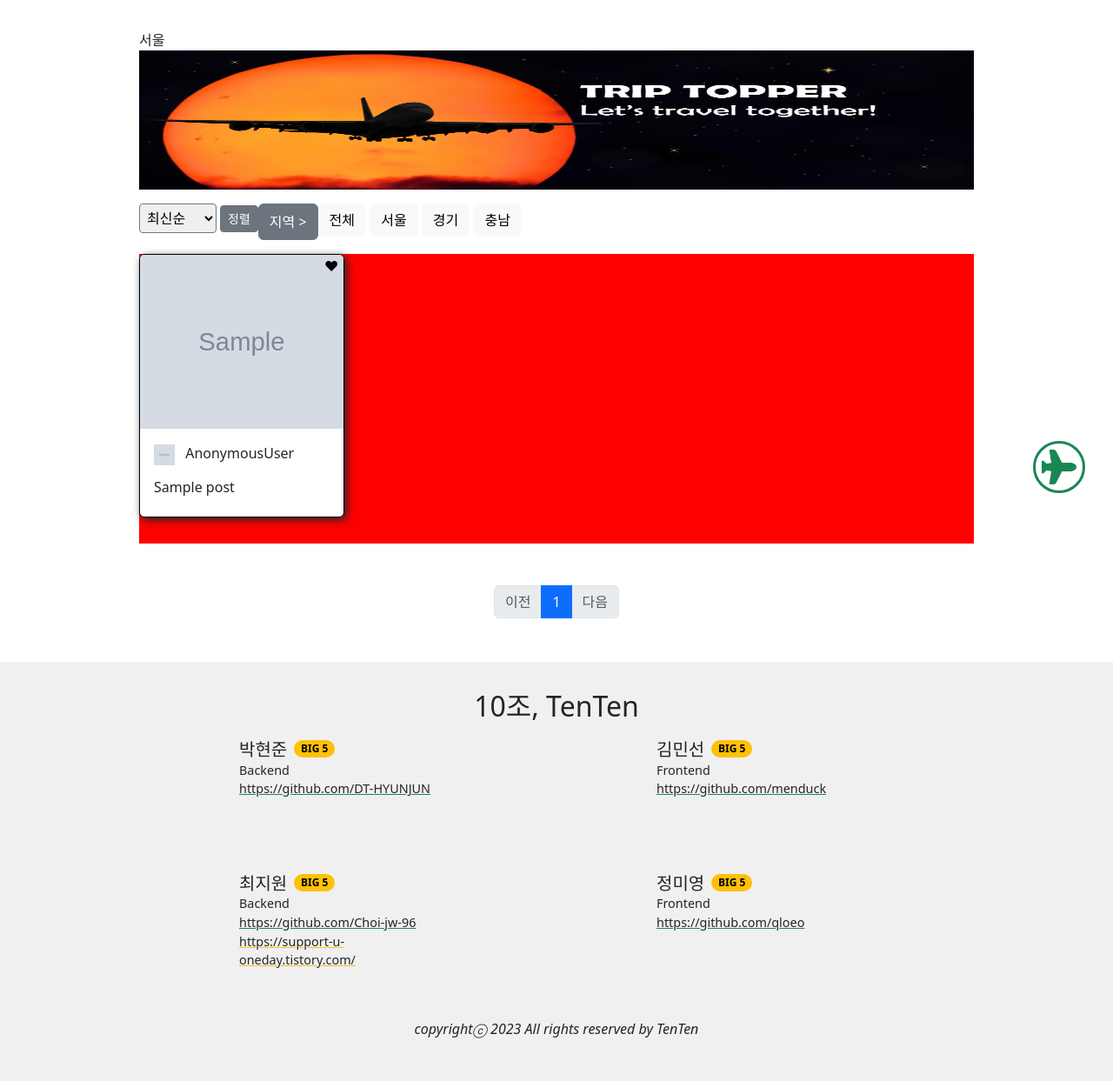
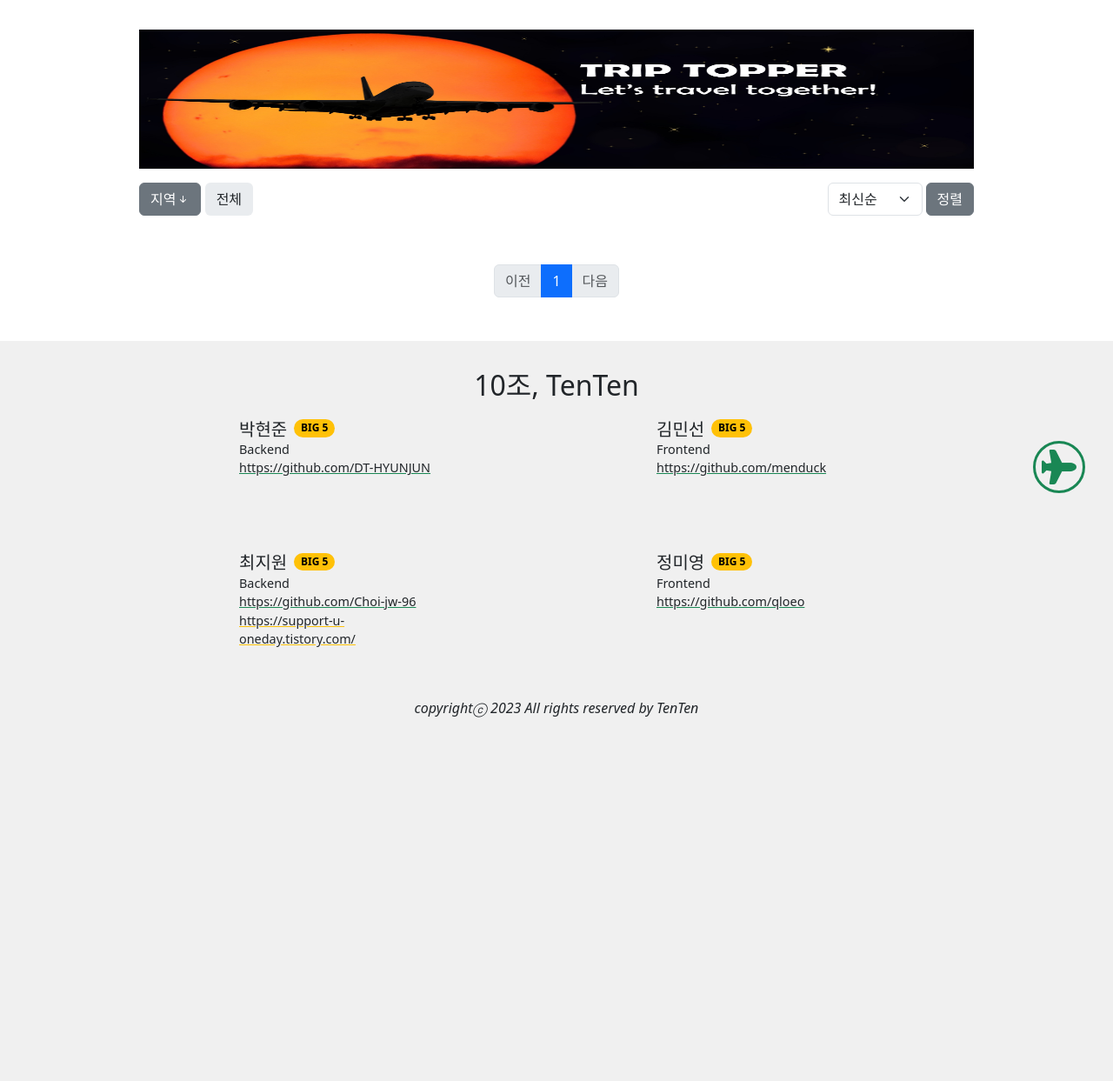
Before and after one commit to DT-HYUNJUN/tourist-spots-review-site, a Django app: page /posts/ in a window 1280 px wide. Shown: the part 201-1444 px from the top of the page at 87% size. After the commit the page ends 1026 px from the top, so only its background shows below. Run offline with Django 3.2, Linux system fonts and the light colour scheme; tables that the repository leaves empty hold one stand-in row (values such as "Sample post"); grey boxes marked "Sample" are stand-in pictures.

Commit message:
[UPDATE] Post index, detail

```diff
--- a/posts/models.py
+++ b/posts/models.py
@@ -23,7 +23,7 @@ class Post(models.Model):
 
 
     def post_image_path(instance, filename):
-        return f'posts/{instance.pk}/{filename}'
+        return f'posts/{instance.user}/{instance.title}/{filename}'
     image = models.ImageField(blank=True, upload_to=post_image_path)
 
 
@@ -31,7 +31,6 @@ class Post(models.Model):
         if self.image:
             os.remove(os.path.join(settings.MEDIA_ROOT, self.image.name))
         super(Post, self).delete(*args, **kargs)
-
 
     def save(self, *args, **kwargs):
         if self.id:
--- a/posts/templates/posts/index.html
+++ b/posts/templates/posts/index.html
@@ -1,203 +1,58 @@
 {% extends 'base.html' %}
 {% load static %}
 {% block style %}
-<style>
-  *{
-    box-sizing: border-box;
-  }
-
-  {% comment %} .box{
-    border: 1px solid black;
-  } {% endcomment %}
-
-  section {
-    margin-bottom: 1rem;
-  }
-
-  a {
-    text-decoration: none;
-    color: inherit;
-  }
-
-  #container-posts{
-    display: grid;
-    grid-template-columns: repeat(4, 1fr);
-    grid-template-rows: 1fr;
-    column-gap: 5px;
-    row-gap: 10px;
-    background-color: red;
-  }
-
-  @media all and (max-width:479px) {
-    #container-posts {
-      grid-template-columns: 1fr;
-      grid-template-rows: repeat(4, 1fr);
-      column-gap: 10px;
-      row-gap: 10px;
-      background-color : yellow;
-    }
-  }
-
-  .card-user{
-    display: flex;
-    flex-wrap: nowrap;
-  }
-
-  .username{
-    margin-left: 0.5em;
-  }
-
-  .card-title {
-    display: -webkit-box;
-    -webkit-line-clamp: 1;
-    -webkit-box-orient: vertical;
-    overflow: hidden;
-    text-overflow: ellipsis;
-  }
-  .card {
-    height: auto;
-    border: 1px solid black;
-    box-shadow: 3px 3px 10px;
-    margin: auto;
-    margin-bottom: 30px;
-    transition: all 0.5s;
-    transition-delay: 0.4s;
-  }
-
-
-
-
-  .post-item img{
-    height: 200px;
-    object-fit: fill;
-    position: relative;
-  }
-
-  .like-user{
-    position: absolute;
-    top : 0;
-    right: 0;
-    background: none;
-    border: none;
-  }
-
-  .user-profile:not(.post.image){
-    width: 1.5em;
-    height: 1.5em;
-  }
-
-  .main-img {
-    width: 100%;
-    height: 10em;
-    object-fit: fill;
-  }
-
-  .noimage-img{
-    display: block;
-    margin: auto;
-    width: 80%;
-    object-fit: fill;
-  }
-
-  .viewed-order{
-    display: flex;
-  }
-
-  .viewed-order-buttons{
-    margin-left: auto;
-  }
-
-  .hidden {
-    display: none;
-  }
-</style>
 <link rel="stylesheet" href="{% static 'style/posts/index.css' %}">
 {% endblock style %}
 
 {% block content %}
 
 <main>
-  <a href="{% url 'posts:region' '서울' %}" data-subject="서울">서울</a>
   <section class="box">
     <img src="{% static 'img/posts-main-img.jpg' %}" class="main-img" alt="triptopper베너이미지" />
   </section>
-  <section class='Box viewed-order'>
-    {% comment %} <div class="viewed-order-buttons">
-      <button type="button" class="btn btn-outline-dark" >최신순</button>
-      <button type="button" class="btn btn-outline-dark" >인기순</button>
-      <button type="button" class="btn btn-outline-dark" >댓글순</button>
-    </div> {% endcomment %}
+  <section class='Box viewed-order mb-0'>
+    <div class="d-flex justify-content-between w-100">
+      <div class="d-flex">
+        <div>
+          <button id="region-button" class="btn btn-secondary">지역<i id="arrow" class="bi bi-arrow-down-short"></i></button>
+          <a href="{% url 'posts:index' %}"><li class="btn bg-body-secondary">전체</li></a>
+        </div>
+      </div>
       <form method="GET">
         <div class="d-flex justify-content-end align-items-center gap-1 mb-2">
-        <select name="select_sorting" id="select_sorting" class="p-1 rounded-1">
+          <select class="form-select" name="select_sorting" id="select_sorting" class="p-1 rounded-1">
             <option value="최신순" {% if select_sorting == '최신순' %}selected{% endif %}>최신순</option>
             <option value="오래된순" {% if select_sorting == '오래된순' %}selected{% endif %}>오래된순</option>
+            <option value="인기순" {% if select_sorting == '인기순' %}selected{% endif %}>인기순</option>
+            <option value="평점순" {% if select_sorting == '평점순' %}selected{% endif %}>평점순</option>
           </select>
-        <input type="submit" class="btn btn-secondary btn-sm" value="정렬">
+          <input type="submit" class="btn btn-secondary" value="정렬">
         </div>
       </form>
-
-    <div class="d-flex">
-      <button id="region-button" class="btn btn-secondary region-button">지역 <span>></span></button>
-      <ul id="region-list" class="region-list">
-        <li class="btn btn-light"><a href="{% url 'posts:index' %}">전체</a></li>
-        <li class="btn btn-light"><a href="{% url 'posts:region' '서울' %}">서울</a></li>
-        <li class="btn btn-light">경기</li>
-        <li class="btn btn-light">충남</li>
-      </ul>
-    </div>
-
-  </section>
-  <section class="box">
-    <div id="container-posts">
-      {% for post in posts %}
-      <div class="post-item">
-        <a href="{% url 'posts:detail' post.pk %}" class="card">
-          {% if post.image %}
-          <img src="{{ post.image.url }}" alt="여행사진" class="card-img-top" />
-          {% else %}
-          <img
-            src="{% static 'img/noimage.jpg' %}"
-            alt="이미지없음"
-            class="card-img-top noimage-img"
-          />
-          {% endif %}
-          <form action="{% url 'posts:post_likes' post.pk %}" method="POST">
-            {% csrf_token %}
-            {% if request.user in post.like_posts.all %}
-            <input class='like-user' type="submit" value="🤍">
-            {% else %}
-            <input class='like-user' type="submit" value="❤">
-            {% endif %}
-          </form>
-
-
-          <div class="card-body">
-            <div class="card-user">
-              <p>
-                {% if post.user.profile_image %}
-                <img
-                  class="user-profile"
-                  src="{{ post.user.profile_image }}"
-                  alt="사용자프로필이미지"
-                />
-                {% else %}
-                <img
-                class="user-profile"
-                src="{% static 'img/user_profile.png' %}"
-                alt="기본프로필이미지"
-                />
-              </p>
-                {% endif %}
-              <span class="username">{{user}}</span>
-            </div>
-            <h6 class="card-title">{{ post.title }}</h6>
-          </div>
-        </a>
-      </div>
-      {% endfor %}
     </div>
   </section>
+  <ul id="region-list" class="mb-3 hidden">
+    <div class="">
+      <a href="{% url 'posts:region' '서울' %}"><li class="btn bg-body-secondary">서울</li></a>
+      <a href="{% url 'posts:region' '인천' %}"><li class="btn bg-body-secondary">인천</li></a>
+      <a href="{% url 'posts:region' '경기' %}"><li class="btn bg-body-secondary">경기</li></a>
+      <a href="{% url 'posts:region' '강원' %}"><li class="btn bg-body-secondary">강원</li></a>
+      <a href="{% url 'posts:region' '충남' %}"><li class="btn bg-body-secondary">충남</li></a>
+      <a href="{% url 'posts:region' '세종' %}"><li class="btn bg-body-secondary">세종</li></a>
+      <a href="{% url 'posts:region' '대전' %}"><li class="btn bg-body-secondary">대전</li></a>
+      <a href="{% url 'posts:region' '충북' %}"><li class="btn bg-body-secondary">충북</li></a>
+      <a href="{% url 'posts:region' '전북' %}"><li class="btn bg-body-secondary">전북</li></a>
+      <a href="{% url 'posts:region' '전남' %}"><li class="btn bg-body-secondary">전남</li></a>
+      <a href="{% url 'posts:region' '광주' %}"><li class="btn bg-body-secondary">광주</li></a>
+      <a href="{% url 'posts:region' '경북' %}"><li class="btn bg-body-secondary">경북</li></a>
+      <a href="{% url 'posts:region' '경남' %}"><li class="btn bg-body-secondary">경남</li></a>
+      <a href="{% url 'posts:region' '대구' %}"><li class="btn bg-body-secondary">대구</li></a>
+      <a href="{% url 'posts:region' '울산' %}"><li class="btn bg-body-secondary">울산</li></a>
+      <a href="{% url 'posts:region' '부산' %}"><li class="btn bg-body-secondary">부산</li></a>
+      <a href="{% url 'posts:region' '제주특별자치도' %}"><li class="btn bg-body-secondary">제주</li></a>
+    </div>
+  </ul>
+
 
   <ul class="pagination justify-content-center mt-5">
     {% comment %}
@@ -259,4 +114,5 @@
 
 {% block javascript %}
 <script src="{% static 'js/region.js' %}"></script>
+<script src="{% static 'js/new.js' %}"></script>
 {% endblock javascript %}
--- a/posts/views.py
+++ b/posts/views.py
@@ -1,4 +1,5 @@
-from datetime import timezone
+from datetime import timezone, datetime
+from django.db.models import Count
 from django.shortcuts import get_object_or_404, render, redirect
 from django.utils import timezone
 from .models import Post, PostComment
@@ -14,14 +15,15 @@ from django.http import JsonResponse
 
 def index(request):
     posts = Post.objects.all().order_by('-pk')
+    new_posts(posts)
     select_sorting = request.GET.get('select_sorting')
+    posts = sorting(posts, select_sorting)
     page = request.GET.get('page', '1')
     per_page = 4
     paginator = Paginator(posts, per_page)
     last_page = paginator.num_pages
     page_obj = paginator.get_page(page)
-    posts = sorting(posts, select_sorting)
-    new_posts(posts)
+
     context = {
         'last_page': last_page,
         'posts': page_obj,
@@ -30,6 +32,19 @@ def index(request):
         'select_sorting': select_sorting,
     }
     return render(request, 'posts/index.html', context)
+
+
+def sorting(queryset, select_sorting):
+    if select_sorting == '최신순':
+        return queryset.order_by('-pk')
+    elif select_sorting == '오래된순':
+        return queryset.order_by('pk')
+    elif select_sorting == '인기순':
+        return queryset.order_by('-rating')
+    elif select_sorting == '평점순':
+        return Post.objects.annotate(num_likes=Count('like_users')).order_by('-num_likes')
+    else:
+        return queryset
 
 
 def search(request):
@@ -58,13 +73,6 @@ def region(request, region_name):
     return render(request, 'posts/index.html', context)
 
 
-def sorting(queryset, select_sorting):
-    if select_sorting == '최신순':
-        return queryset.order_by('-pk')
-    elif select_sorting == '오래된순':
-        return queryset.order_by('pk')
-    else:
-        return queryset
 
 
 @login_required
@@ -92,13 +100,30 @@ def detail(request, post_pk):
     posts = list(prev_posts) + [post] + list(next_posts)
     comment_form = PostCommentForm()
     comments = post.postcomment_set.all()
+    user_age_range = age_range(post)
     context = {
+        'user_age_range': user_age_range,
         'posts': posts,
         'comment_form': comment_form,
         'post': post,
         'comments': comments,
     }
     return render(request, 'posts/detail.html', context)
+
+
+def age_range(post):
+    result = ''
+    if post.user.birthday:
+        birthday = str(post.user.birthday)
+        birthday = int(birthday.split('-')[0])
+        year = datetime.now().year
+        age = year - birthday
+        print(age)
+        result = f'{(age//10*10)}대'
+    else:
+        result = ''
+    return result
+
 
 
 @login_required
@@ -114,12 +139,16 @@ def update(request, post_pk):
     post = Post.objects.get(pk=post_pk)
     if request.user == post.user:
         if request.method == 'POST':
-            form = PostChangeForm(request.POST, request.FILES, instance=post)
+            form = PostForm(request.POST, request.FILES, instance=post)
             if form.is_valid():
+                print('valid')
                 form.save()
+                print('save')
                 return redirect('posts:detail', post_pk)
         else:
-            form = PostChangeForm(instance=post)
+            form = PostForm(instance=post)
+    else:
+        return redirect('posts:detail', post.pk)
     context = {
         'form': form,
         'post': post,
@@ -168,7 +197,7 @@ def new_posts(posts):
     now = timezone.now()
     for post in posts:
         time_diff = now - post.created_at
-        if time_diff < timezone.timedelta(hours=1):
+        if time_diff < timezone.timedelta(days=1):
             post.is_new = True
         else:
             post.is_new = False
--- a/static/js/new.js
+++ b/static/js/new.js
@@ -1,4 +1,4 @@
-const newPosts = document.querySelectorAll('new')
+const newPosts = document.querySelectorAll('.new')
 newPosts.forEach(newPost => {
   setInterval(() => {
     newPost.classList.toggle('text-danger')
--- a/static/js/region.js
+++ b/static/js/region.js
@@ -1,12 +1,15 @@
 const regionButton = document.querySelector('#region-button')
-const regionArrow = regionButton.querySelector('span')
 const regionList = document.querySelector('#region-list')
 const regions = regionList.querySelectorAll('li')
+const arrow = document.querySelector('#arrow')
+
 regionButton.addEventListener('click', () => {
-  regionArrow.textContent = '<'
   regionList.classList.toggle('hidden')
-
-  regions.forEach(region => {
-    region.animate
-  });
+  if (regionList.classList.length === 2) {
+    arrow.classList.remove('bi-arrow-up-short')
+    arrow.classList.add('bi-arrow-down-short')
+  } else {
+    arrow.classList.remove('bi-arrow-down-short')
+    arrow.classList.add('bi-arrow-up-short')
+  }
 })
--- a/static/style/posts/detail.css
+++ b/static/style/posts/detail.css
@@ -34,7 +34,7 @@
   width: 100%;
   height: 20em;
   border-radius: 1em;
-  object-fit: fill;
+  object-fit: cover;
 }
 
 .partiction-line{
@@ -63,7 +63,6 @@
 .user-profile-container{
   border: 1px solid lightgrey;
   box-shadow: 1px 1px 2px ;
-  text-align: center;
 
   margin-bottom: 2em;
 
@@ -88,7 +87,7 @@
 }
 
 .userMbit-text{
-  font-size: 0.7em;
+  font-size: 0.9em;
   color: gray
 }
 
--- a/static/style/posts/index.css
+++ b/static/style/posts/index.css
@@ -1,24 +1,101 @@
-/* .region-button {
-  background-color: #4CAF50;
-  color: white;
-  padding: 16px;
-  font-size: 16px;
+*{
+  box-sizing: border-box;
+}
+
+section {
+  margin-bottom: 1rem;
+}
+
+a {
+  text-decoration: none;
+  color: inherit;
+}
+
+#container-posts{
+  display: grid;
+  grid-template-columns: repeat(4, 1fr);
+  grid-template-rows: 1fr;
+  column-gap: 5px;
+  row-gap: 10px;
+  background-color: red;
+}
+
+@media all and (max-width:479px) {
+  #container-posts {
+    grid-template-columns: 1fr;
+    grid-template-rows: repeat(4, 1fr);
+    column-gap: 10px;
+    row-gap: 10px;
+    background-color : yellow;
+  }
+}
+
+.card-user{
+  display: flex;
+  flex-wrap: nowrap;
+}
+
+.username{
+  margin-left: 0.5em;
+}
+
+.card-title {
+  display: -webkit-box;
+  -webkit-line-clamp: 1;
+  -webkit-box-orient: vertical;
+  overflow: hidden;
+  text-overflow: ellipsis;
+}
+.card {
+  height: auto;
+  border: 1px solid black;
+  box-shadow: 3px 3px 10px;
+  margin: auto;
+  margin-bottom: 30px;
+  transition: all 0.5s;
+  transition-delay: 0.4s;
+}
+
+.post-item img{
+  height: 200px;
+  object-fit: fill;
+  position: relative;
+}
+
+.like-user{
+  position: absolute;
+  top : 0;
+  right: 0;
+  background: none;
   border: none;
 }
 
-
-.region-list {
-  display: none;
-  position: absolute;
-  z-index: 1;
+.user-profile:not(.post.image){
+  width: 1.5em;
+  height: 1.5em;
 }
 
-
-.region-list li {
-  display: block;
+.main-img {
+  width: 100%;
+  height: 10em;
+  object-fit: fill;
 }
 
+.noimage-img{
+  display: block;
+  margin: auto;
+  width: 80%;
+  object-fit: fill;
+}
 
-.region-button:hover .region-list {
-  display: block;
-} */
+.viewed-order{
+  display: flex;
+}
+
+.viewed-order-buttons{
+  margin-left: auto;
+}
+
+.hidden {
+  display: none;
+}
```
Also changed, not shown: posts/forms.py (+8 -0 lines), posts/templates/posts/detail.html (+7 -56 lines), static/js/comments.js (+8 -4 lines), posts/migrations/0001_initial.py. Lines whose indentation alone changed are shown as unchanged.
